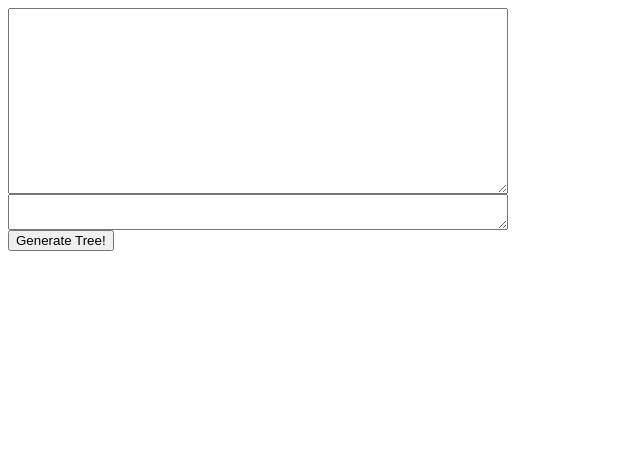
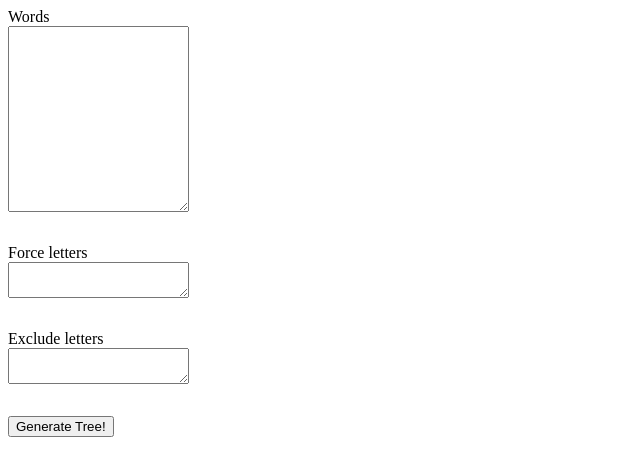
Before and after one commit to vassalo/anagram-tree, an Angular app: page / in a window 1280 px wide. Shown: the top 476 px of the page, without its empty margins (0-640 px from the left). Built offline with nearby package versions, Linux system fonts and the light colour scheme.

Commit message:
add "exclude letters", clear "bestTree" on submit, and add new score formula

```diff
--- a/src/app/app.component.html
+++ b/src/app/app.component.html
@@ -1,7 +1,18 @@
 <div class="form">
-  <textarea name="multipleWords" rows="12" [(ngModel)]="multipleWords"></textarea>
+  <label>
+    Words
+    <textarea name="multipleWords" rows="12" [(ngModel)]="multipleWords"></textarea>
+  </label>
 
-  <textarea name="letters" [(ngModel)]="forceLetters"></textarea>
+  <label>
+    Force letters
+    <textarea name="letters" [(ngModel)]="forceLetters"></textarea>
+  </label>
+
+  <label>
+    Exclude letters
+    <textarea name="exclude-letters" [(ngModel)]="excludeLetters"></textarea>
+  </label>
 </div>
 
 <button (click)="submit()">Generate Tree!</button>
--- a/src/app/app.component.scss
+++ b/src/app/app.component.scss
@@ -2,4 +2,9 @@ div.form {
   max-width: 500px;
   display: flex;
   flex-direction: column;
+
+  textarea {
+    display: block;
+    margin-bottom: 32px;
+  }
 }
--- a/src/app/app.component.ts
+++ b/src/app/app.component.ts
@@ -8,6 +8,7 @@ import { Component } from '@angular/core';
 export class AppComponent {
   multipleWords: string;
   forceLetters: string;
+  excludeLetters: string;
 
   letters: string[];
   words: string[];
@@ -37,17 +38,21 @@ export class AppComponent {
   }
 
   submit() {
+    delete this.bestTree;
     this.qnt = 0;
     this.words = this.multipleWords.split('\n').map(word => word.toLowerCase());
 
     this.letters = [];
 
-    console.log(this.forceLetters);
     if (!this.forceLetters) {
       // get all letters once
       for (const word of this.words) {
         for (const letter of word) {
           if (this.letters.indexOf(letter) === -1) {
+            if (this.excludeLetters && this.excludeLetters.includes(letter)) {
+              continue;
+            }
+
             this.letters.push(letter);
           }
         }
@@ -68,7 +73,7 @@ export class AppComponent {
         }
       }
     } else {
-      this.letters = this.forceLetters.split('\n');
+      this.letters = this.forceLetters.split('');
     }
 
     console.log('<<< words:', this.words, 'letters', this.letters);
@@ -104,7 +109,8 @@ class Tree {
     let score = 0;
     let index = 0;
     for (const node of this.anagram) {
-      score += (node.words.length === 2 || (index === 0 && node.words.length === 3)) ? 1 : -node.words.length;
+      score += node.words.length === 2 ? 1 : -node.words.length;
+      // score += (node.words.length === 2 || (index === 0 && node.words.length === 3)) ? 1 : -node.words.length;
       index++;
     }
 
```
